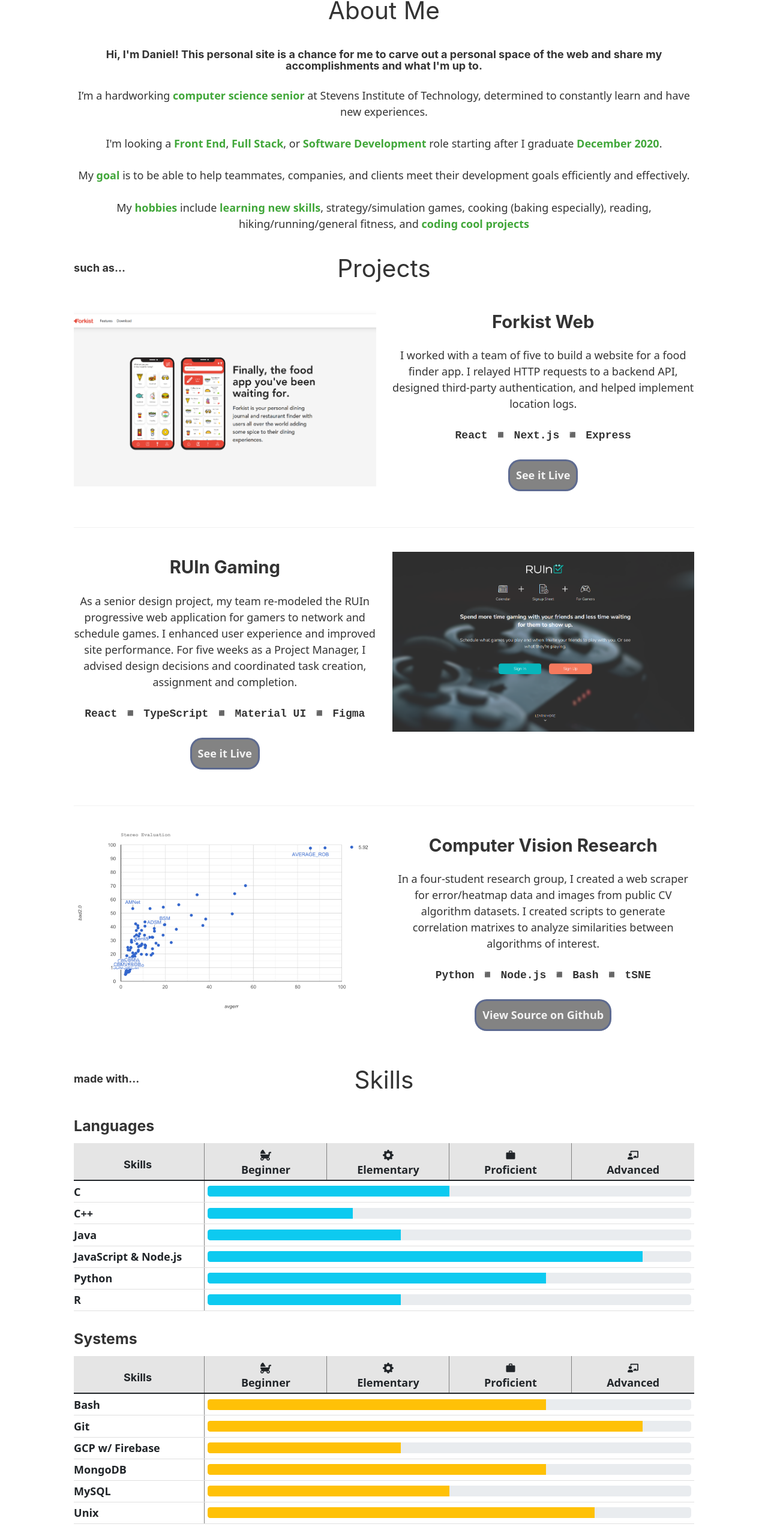
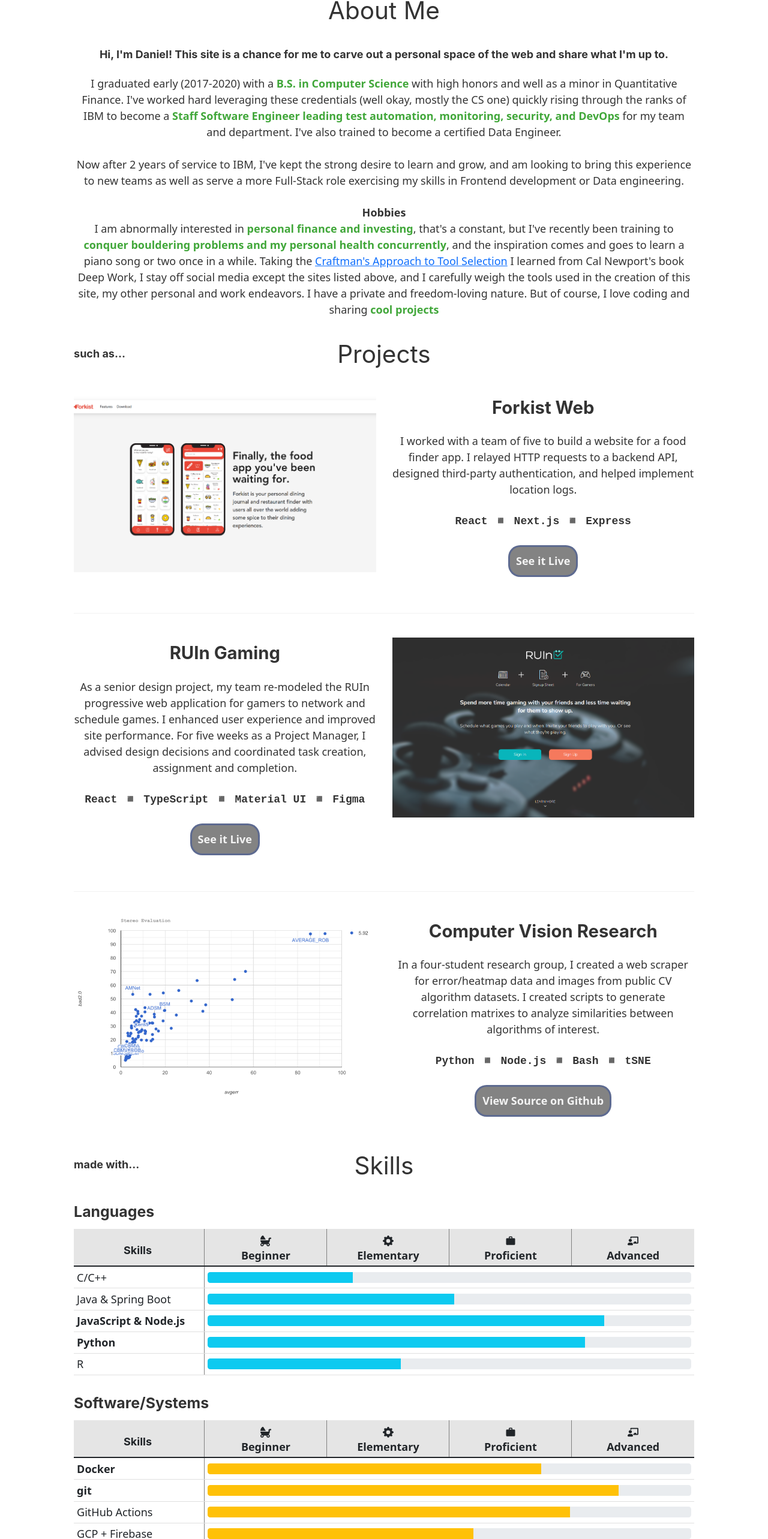
Before and after one commit to codankra/codankramer.com, a Gatsby site: page / in a window 1280 px wide. Shown: the part 834-3400 px from the top of the page at 60% size. Built offline with nearby package versions, Linux system fonts and the light colour scheme; Gatsby itself is replaced by a stand-in of ours.

Commit message:
Update Resume, skills and elevator pitch
...although, I wrote the elevator pitch at midnight so it might need some revisiting!

```diff
--- a/gatsby-config.js
+++ b/gatsby-config.js
@@ -1,7 +1,7 @@
 module.exports = {
   siteMetadata: {
     title: `Daniel Kramer`,
-    description: `Hi, I'm Daniel Kramer. This personal site is a chance for me to carve out a personal space of the web and share my accomplishments and what I'm up to.`,
+    description: `Welcome to the personal site of software wizard Daniel Kramer. If you're seeing this in a search engine or link preview, my SEO magic is working! This site is a chance for me to carve out a personal space of the web and share what I'm up to.`,
     author: `@codankra`,
   },
   plugins: [
--- a/src/components/Section/About.js
+++ b/src/components/Section/About.js
@@ -1,18 +1,52 @@
 import React from "react"
 import Section from "./"
 
+const About = () => (
+  <Section sectionTitle="About Me">
+    <h4 className="text-center">
+      Hi, I'm Daniel! This site is a chance for me to carve out a personal space
+      of the web and share what I'm up to.
+    </h4>
+    <p className="text-center">
+      I graduated early (2017-2020) with a{" "}
+      <span className="highlight">B.S. in Computer Science</span> with high
+      honors and well as a minor in Quantitative Finance. I've worked hard
+      leveraging these credentials (well okay, mostly the CS one) quickly rising
+      through the ranks of IBM to become a{" "}
+      <span className="highlight">
+        Staff Software Engineer leading test automation, monitoring, security,
+        and DevOps
+      </span>{" "}
+      for my team and department. I've also trained to become a certified Data
+      Engineer.
+    </p>
+    <p className="text-center">
+      Now after 2 years of service to IBM, I've kept the strong desire to learn
+      and grow, and am looking to bring this experience to new teams as well as
+      serve a more Full-Stack role exercising my skills in Frontend development
+      or Data engineering.
+    </p>
+    <p className="text-center">
+      <b>Hobbies</b>
+      <br /> I am abnormally interested in{" "}
+      <span className="highlight">personal finance and investing</span>, that's
+      a constant, but I've recently been training to{" "}
+      <span className="highlight">
+        conquer bouldering problems and my personal health concurrently
+      </span>
+      , and the inspiration comes and goes to learn a piano song or two once in
+      a while. Taking the{" "}
+      <a href="https://drkerrymakinbyrd.com/blog/newports-craftsman-approach-to-tool-selection-or-why-i-might-be-quitting-social-media">
+        Craftman's Approach to Tool Selection
+      </a>{" "}
+      I learned from Cal Newport's book Deep Work, I stay off social media
+      except the sites listed above, and I carefully weigh the tools used in the
+      creation of this site, my other personal and work endeavors. I have a
+      private and freedom-loving nature. But of course, I love coding and
+      sharing <span className="highlight">cool projects</span>
+    </p>
+    <h4 className="row-push">such as...</h4>
+  </Section>
+)
 
-const About = () => (
-    <Section sectionTitle="About Me">
-        <h4 className="text-center">Hi, I'm Daniel! This personal site is a chance for me to carve out a personal space of the web
-            and share my accomplishments and what I'm up to.</h4>
-        <p className="text-center">I’m a hardworking <span className="highlight">computer science senior</span> at Stevens Institute of Technology, determined to constantly learn and have new experiences. </p>
-        <p className="text-center">I'm looking a <span className="highlight">Front End</span>, <span className="highlight">Full Stack</span>, or <span className="highlight">Software Development</span> role starting after I graduate <span className="highlight">December 2020</span>.</p>
-        <p className="text-center">My <span className="highlight">goal</span> is to be able to help teammates, companies, and clients meet their development goals efficiently and effectively.</p>
-        <p className="text-center">My <span className="highlight">hobbies</span> include <span className="highlight">learning new skills</span>, strategy/simulation games, cooking (baking especially), reading, hiking/running/general fitness, and <span className="highlight">coding cool projects</span>
-        </p><h4 className="row-push">such as...</h4>
-    </Section>
-);
-
-
-export default About;
+export default About
--- a/src/components/Section/Projects/projects.json
+++ b/src/components/Section/Projects/projects.json
@@ -7,7 +7,7 @@
     "desc": "I worked with a team of five to build a website for a food finder app. I relayed HTTP requests to a backend API, designed third-party authentication, and helped implement location logs."
   },
   {
-        "web": "http://www.ruingaming.io/#/",
+    "web": "https://ru-in.com/",
     "name": "RUIn Gaming",
     "techs": ["React ◾ TypeScript ◾ Material UI ◾ Figma"],
     "img": "/ruin2.png",
--- a/src/components/Section/Skills/SkillRow.js
+++ b/src/components/Section/Skills/SkillRow.js
@@ -4,7 +4,7 @@ import * as styles from "./SkillRow.module.css"
 
 import ProgressBar from "react-bootstrap/ProgressBar"
 
-const SkillRow = ({ name, percent, theme }) => {
+const SkillRow = ({ name, percent, theme, isPrimary = false }) => {
   const variant =
     theme ||
     (percent < 25
@@ -14,9 +14,12 @@ const SkillRow = ({ name, percent, theme }) => {
       : percent < 75
       ? "info"
       : "success")
+  const nameStyleSwitch = isPrimary
+    ? { fontWeight: "bold" }
+    : { fontWeight: "normal" }
   return (
     <tr className={styles.hoverchild2}>
-      <th scope="row" className={styles.name}>
+      <th scope="row" className={styles.name} style={nameStyleSwitch}>
         {name}
       </th>
       <td colSpan="4" className={`border-left`}>
--- a/src/components/Section/Skills/SkillRow.module.css
+++ b/src/components/Section/Skills/SkillRow.module.css
@@ -1,12 +1,12 @@
-
 .hoverchild2:hover * * {
-    background-color: rgba(169, 169, 169, .5);
+  background-color: rgba(169, 169, 169, 0.5);
 }
-.name{
-    min-width: 200px;
+.name {
+  min-width: 200px;
+  padding-left: 5px !important;
 }
 
-.middleProg{
-    margin-top: 3.75px;
-    margin-right: 5px;
+.middleProg {
+  margin-top: 3.75px;
+  margin-right: 5px;
 }
--- a/src/components/Section/Skills/index.js
+++ b/src/components/Section/Skills/index.js
@@ -3,32 +3,45 @@ import Section from "../"
 import SkillTable from "./SkillTable"
 import SkillRow from "./SkillRow"
 
-const Skills = () =>
-<Section sectionTitle="Skills">
-    {/* To do in a bit: Make default 3x1 instead of 1x3, on large screens */}
+const Skills = () => (
+  <Section sectionTitle="Skills">
     <SkillTable title="Languages">
-        <SkillRow name="C" percent="50" theme="info" />
-        <SkillRow name="C++" percent="30" theme="info" />
-        <SkillRow name="Java" percent="40" theme="info" />
-        <SkillRow name="JavaScript & Node.js" percent="90" theme="info" />
-        <SkillRow name="Python" percent="70" theme="info" />
-        <SkillRow name="R" percent="40" theme="info" />
+      <SkillRow name="C/C++" percent="30" theme="info" />
+      <SkillRow name="Java & Spring Boot" percent="51" theme="info" />
+      <SkillRow
+        name="JavaScript & Node.js"
+        percent="82"
+        theme="info"
+        isPrimary={true}
+      />
+      <SkillRow name="Python" percent="78" theme="info" isPrimary={true} />
+      <SkillRow name="R" percent="40" theme="info" />
     </SkillTable>
-    <SkillTable title="Systems">
-        <SkillRow name="Bash" percent="70" theme="warning" />
-        <SkillRow name="Git" percent="90" theme="warning" />
-        <SkillRow name="GCP w/ Firebase" percent="40" theme="warning" />
-        <SkillRow name="MongoDB" percent="70" theme="warning" />
-        <SkillRow name="MySQL" percent="50" theme="warning" />
-        <SkillRow name="Unix" percent="80" theme="warning" />
+    <SkillTable title="Software/Systems">
+      <SkillRow name="Docker" percent="69" theme="warning" isPrimary={true} />
+      <SkillRow name="git" percent="85" theme="warning" isPrimary={true} />
+      <SkillRow name="GitHub Actions" percent="75" theme="warning" />
+      <SkillRow name="GCP + Firebase" percent="55" theme="warning" />
+      <SkillRow name="Jenkins" percent="60" theme="warning" isPrimary={true} />
+      <SkillRow name="Kubernetes" percent="20" theme="warning" />
+      <SkillRow name="Linux" percent="40" theme="warning" />
+      <SkillRow name="MongoDB" percent="70" theme="warning" isPrimary={true} />
+      <SkillRow name="sh" percent="78" theme="warning" isPrimary={true} />
+      <SkillRow name="SQL" percent="90" theme="warning" isPrimary={true} />
     </SkillTable>
-    <SkillTable title="Frameworks/Libraries" >
-        <SkillRow name="Bootstrap" percent="95" theme="success" />
-        <SkillRow name="Django" percent="20" theme="success" />
-        <SkillRow name="Gatsby" percent="40" theme="success" />
-        <SkillRow name="Next.js" percent="75" theme="success" />
-        <SkillRow name="React" percent="75" theme="success" />
-        <SkillRow name="TypeScript" percent="50" theme="success" />
+    <SkillTable title="Web Technologies">
+      <SkillRow name="Bootstrap" percent="80" theme="success" />
+      <SkillRow name="Django" percent="30" theme="success" />
+      <SkillRow name="Next.js" percent="95" theme="success" isPrimary={true} />
+      <SkillRow name="React" percent="85" theme="success" isPrimary={true} />
+      <SkillRow name="Tailwind" percent="60" theme="success" isPrimary={true} />
+      <SkillRow
+        name="TypeScript"
+        percent="70"
+        theme="success"
+        isPrimary={true}
+      />
     </SkillTable>
-</Section>;
-export default Skills;
+  </Section>
+)
+export default Skills
```
Also changed, not shown: src/components/header.js (+27 -13 lines), README.md, 1 other file. Lines whose indentation alone changed are shown as unchanged.
